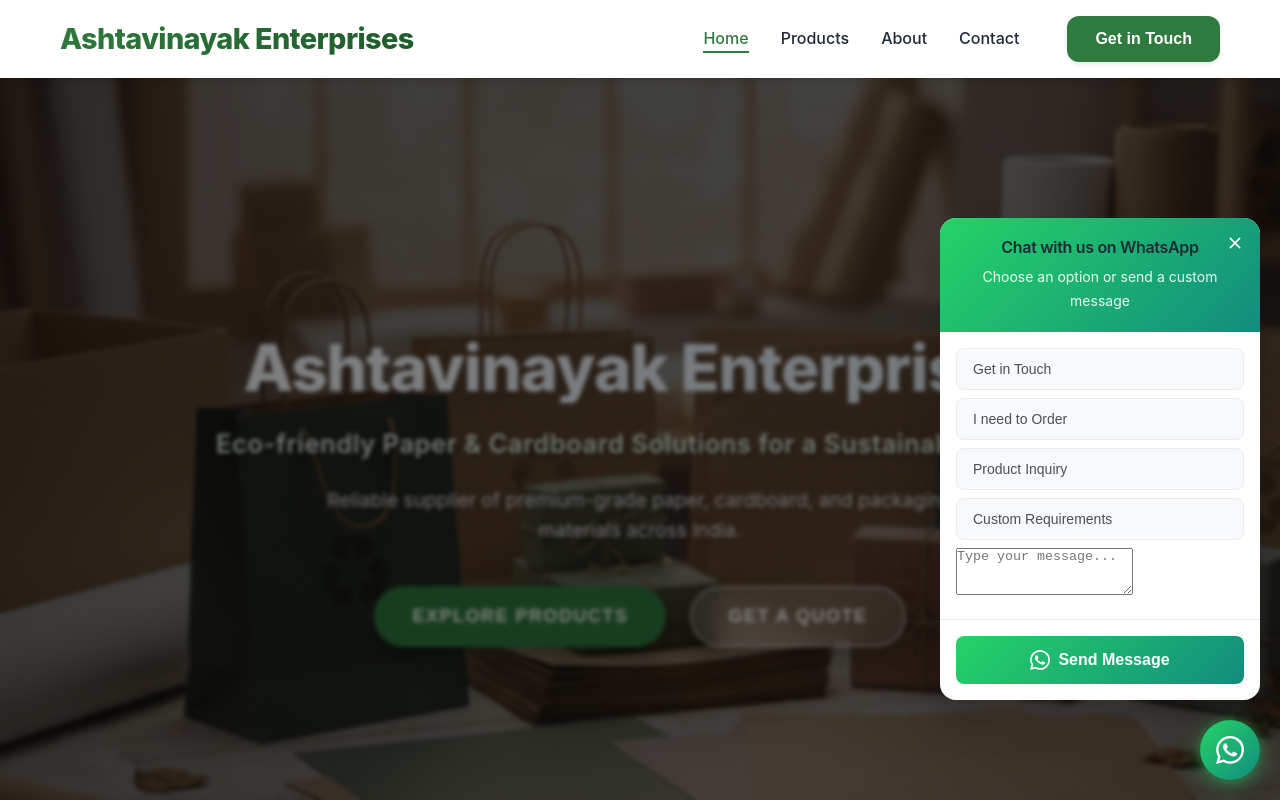
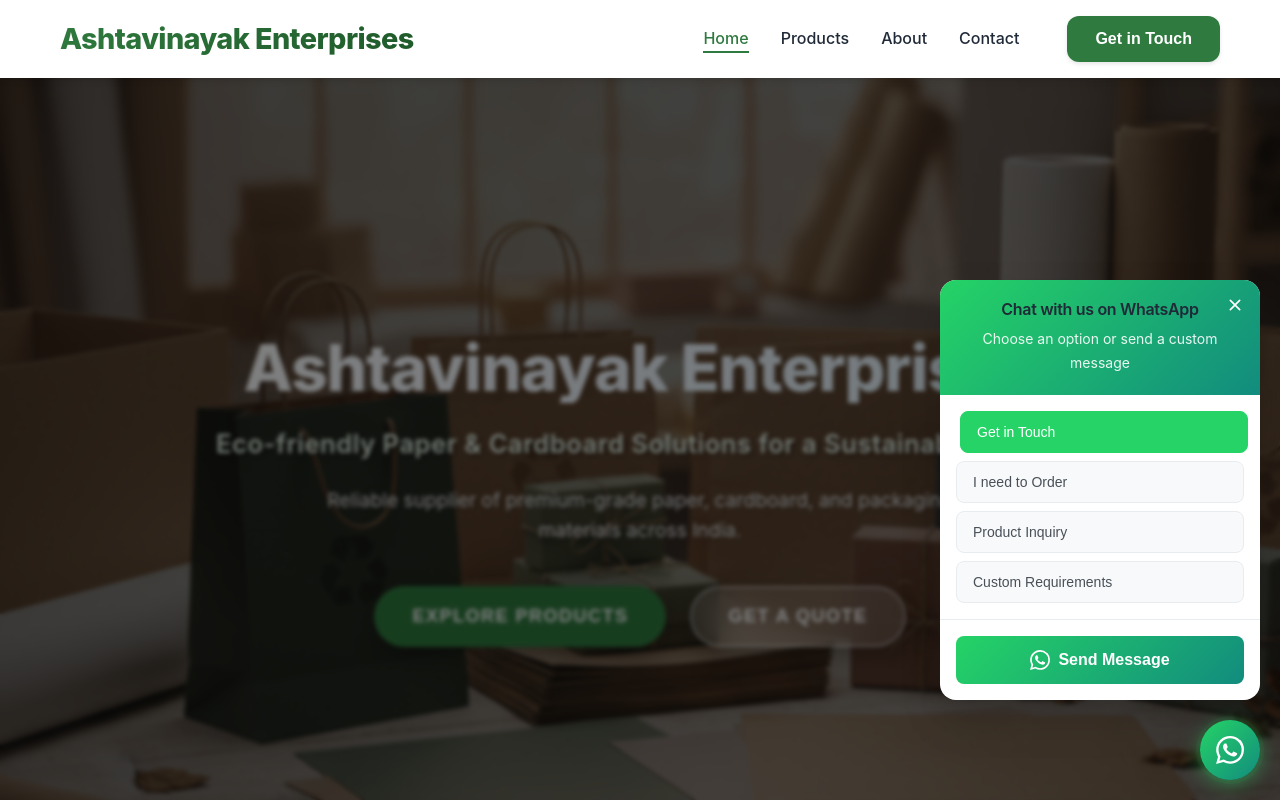
Before and after one commit to shreyashh-bhagwat/Ashtavinayak_Enterprises_ReactApp, a React (Vite) app: page / in a window 1280 px wide. Shown: the top 800 px of the page. Built offline with nearby package versions, Linux system fonts and the light colour scheme.

Commit message:
Updated WhatsApp widget component

```diff
--- a/src/components/WhatsAppWidget.css
+++ b/src/components/WhatsAppWidget.css
@@ -181,6 +181,13 @@
   transform: translateX(4px);
 }
 
+.whatsapp-message-btn.selected {
+  background: #25D366;
+  color: white;
+  border-color: #25D366;
+  transform: translateX(4px);
+}
+
 .whatsapp-message-btn:last-child {
   margin-bottom: 0;
 }
--- a/src/components/WhatsAppWidget.jsx
+++ b/src/components/WhatsAppWidget.jsx
@@ -45,14 +45,14 @@
     }
   ];
 
-  const [customMessage, setCustomMessage] = useState('');
+  const [selectedMessage, setSelectedMessage] = useState(quickMessages[0].message);
 
   const handleQuickMessage = (message) => {
-    setCustomMessage(message);
+    setSelectedMessage(message);
   };
 
   const handleDirectWhatsApp = () => {
-    const encodedMessage = encodeURIComponent(customMessage || quickMessages[0].message);
+    const encodedMessage = encodeURIComponent(selectedMessage);
     const whatsappLink = `${whatsappUrl}?text=${encodedMessage}`;
     const newWindow = window.open(whatsappLink, '_blank');
     if (newWindow) {
@@ -95,25 +95,21 @@
             {quickMessages.map((msg) => (
               <button
                 key={msg.id}
-                className="whatsapp-message-btn"
+                className={`whatsapp-message-btn ${selectedMessage === msg.message ? 'selected' : ''}`}
                 onClick={() => handleQuickMessage(msg.message)}
               >
                 {msg.text}
               </button>
             ))}
-            <textarea
-              className="whatsapp-custom-message"
-              placeholder="Type your message..."
-              value={customMessage}
-              onChange={e => setCustomMessage(e.target.value)}
-              rows={3}
-            />
           </div>
 
           <div className="whatsapp-actions">
             <button
               className="whatsapp-send-btn"
-              onClick={handleDirectWhatsApp}
+              onClick={() => {
+                console.log('Send button clicked');
+                handleDirectWhatsApp();
+              }}
             >
               <svg width="20" height="20" viewBox="0 0 24 24" fill="currentColor">
                 <path d="M17.472 14.382c-.297-.149-1.758-.867-2.03-.967-.273-.099-.471-.148-.67.15-.197.297-.767.966-.94 1.164-.173.199-.347.223-.644.075-.297-.15-1.255-.463-2.39-1.475-.883-.788-1.48-1.761-1.653-2.059-.173-.297-.018-.458.13-.606.134-.133.298-.347.446-.52.149-.174.198-.298.298-.497.099-.198.05-.371-.025-.520-.075-.149-.669-1.612-.916-2.207-.242-.579-.487-.5-.669-.51-.173-.008-.371-.01-.57-.01-.198 0-.52.074-.792.372-.272.297-1.04 1.016-1.04 2.479 0 1.462 1.065 2.875 1.213 3.074.149.198 2.096 3.2 5.077 4.487.709.306 1.262.489 1.694.625.712.227 1.36.195 1.871.118.571-.085 1.758-.719 2.006-1.413.248-.694.248-1.289.173-1.413-.074-.124-.272-.198-.57-.347m-5.421 7.403h-.004a9.87 9.87 0 01-5.031-1.378l-.361-.214-3.741.982.998-3.648-.235-.374a9.86 9.86 0 01-1.51-5.26c.001-5.45 4.436-9.884 9.888-9.884 2.64 0 5.122 1.03 6.988 2.898a9.825 9.825 0 012.893 6.994c-.003 5.45-4.437 9.884-9.885 9.884m8.413-18.297A11.815 11.815 0 0012.05 0C5.495 0 .16 5.335.157 11.892c0 2.096.547 4.142 1.588 5.945L.057 24l6.305-1.654a11.882 11.882 0 005.683 1.448h.005c6.554 0 11.89-5.335 11.893-11.893A11.821 11.821 0 0020.885 3.488"/>
```
